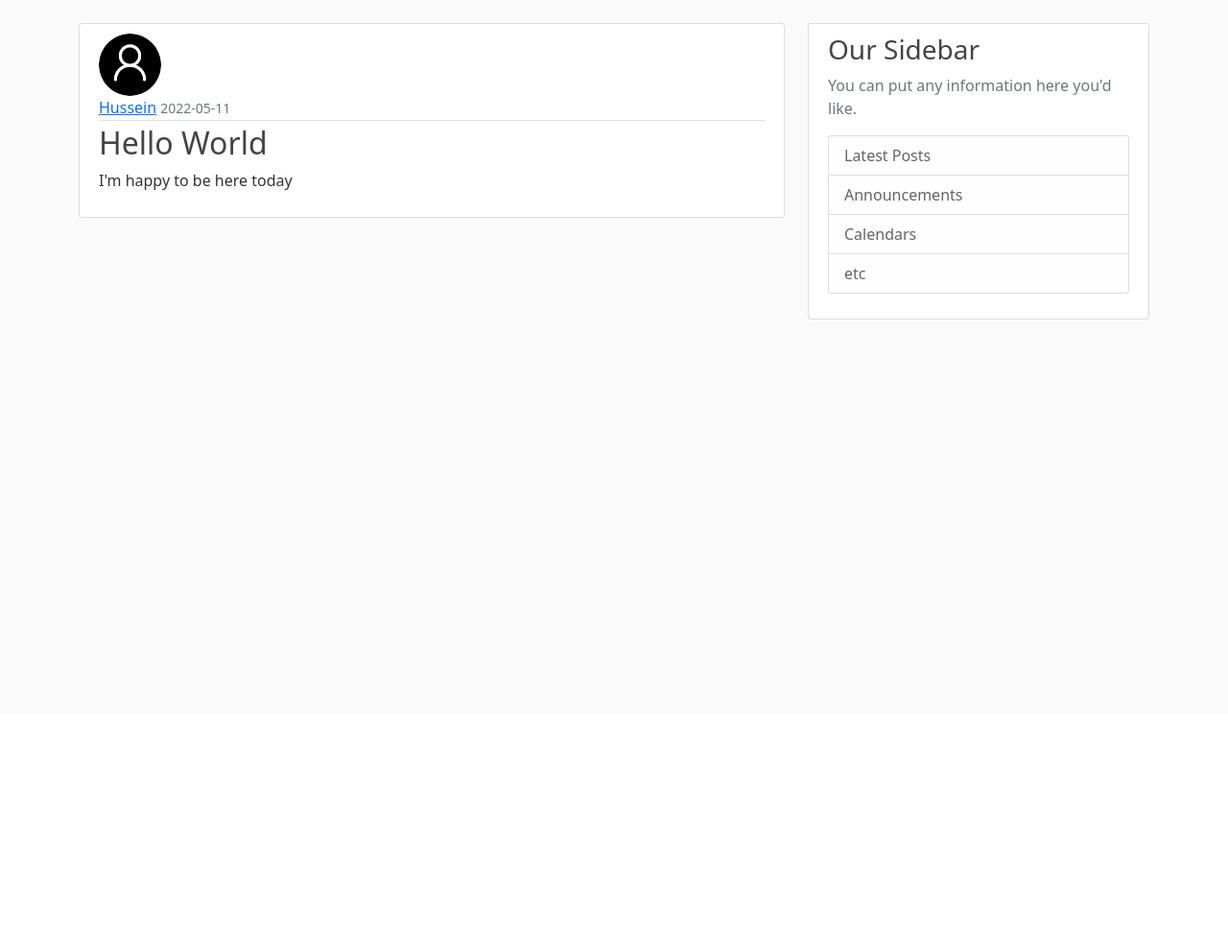
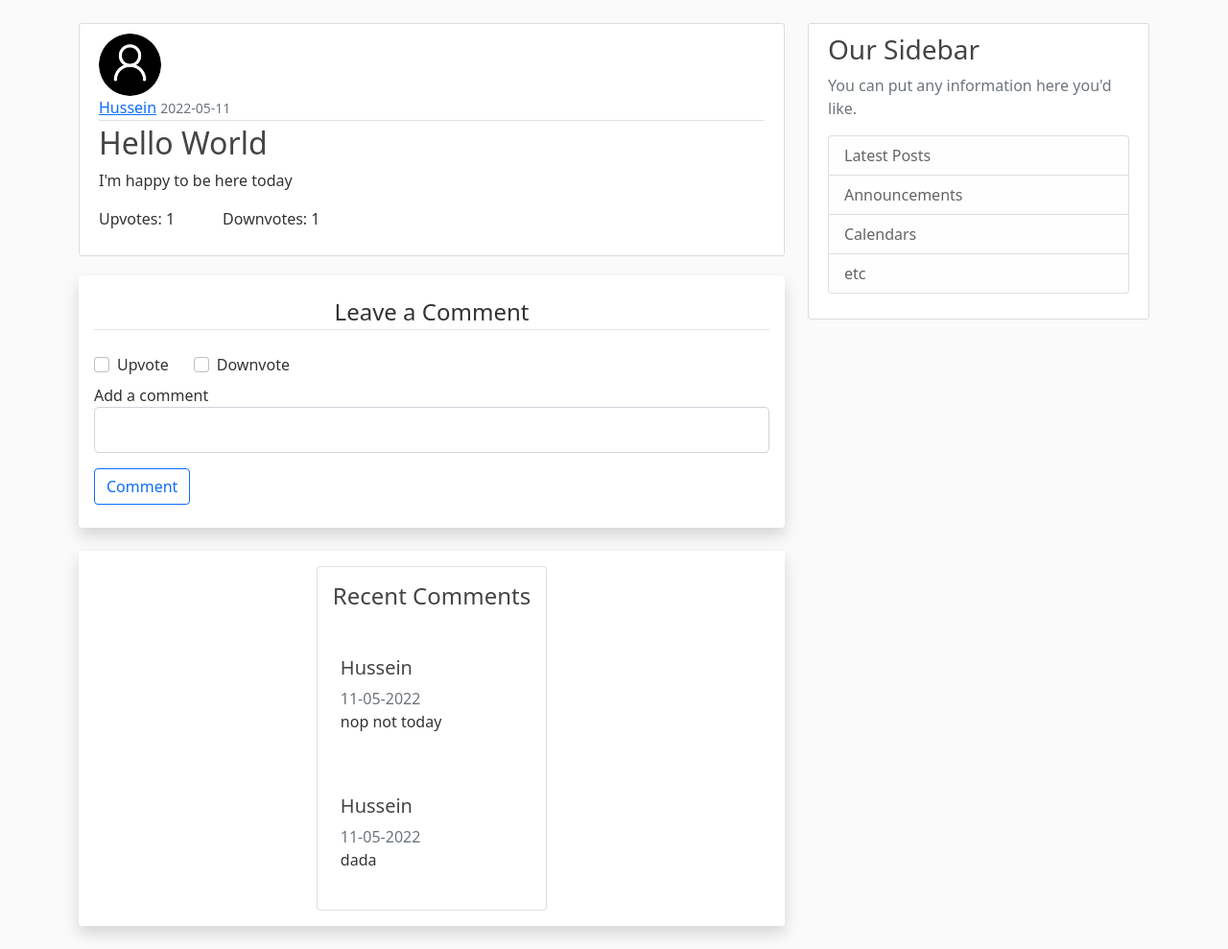
Before and after one commit to b3nzuk3/flaskApp3, a Flask app: page /post/1 in a window 1280 px wide. Shown: the part 56-1045 px from the top of the page at 96% size. Before the commit the page ends 389 px from the top, so only its background shows below. Run offline with Flask 2, Linux system fonts and the light colour scheme; data comes from the database, SQL or seed files in the repository; both versions use the stored data as it was after the commit; some libraries are stand-ins or nearby versions.

Commit message:
added comment section with updown and Downvote

```diff
--- a/flaskblog/forms.py
+++ b/flaskblog/forms.py
@@ -60,3 +60,9 @@ class PostForm(FlaskForm):
     title = StringField('Title', validators=[DataRequired()])
     content = TextAreaField('Content', validators=[DataRequired()])
     submit = SubmitField('Post')
+
+class CommentForm(FlaskForm):
+    content = StringField('Add a comment', validators=[DataRequired()])
+    upvote = BooleanField('Upvote')
+    downvote = BooleanField('Downvote')
+    submit = SubmitField('Comment')
--- a/flaskblog/routes.py
+++ b/flaskblog/routes.py
@@ -3,8 +3,8 @@ import secrets
 from PIL import Image
 from flask import render_template, url_for, flash, redirect, request, abort
 from flaskblog import app, db, bcrypt
-from flaskblog.forms import RegistrationForm, LoginForm, UpdateAccountForm, PostForm
-from flaskblog.models import User, Post
+from flaskblog.forms import RegistrationForm, LoginForm, UpdateAccountForm, PostForm, CommentForm
+from flaskblog.models import User, Post, Comments
 from flask_login import login_user, current_user, logout_user, login_required
 
 
@@ -104,10 +104,30 @@ def new_post():
         return redirect(url_for('home'))
     return render_template('new_post.html', legend ='New pitch', form=form)
 
-@app.route("/post/<int:post_id>")
+@app.route("/post/<int:post_id>" , methods=['GET', 'POST'])
 def post(post_id):
     post = Post.query.get_or_404(post_id)
-    return render_template("post.html", title = post.title, post= post)
+    comments = Comments.query.order_by(Comments.date_posted.desc()).filter_by(post_id=post_id)
+    form = CommentForm()
+    if form.validate_on_submit():
+      if form.upvote.data:
+        recent = post.likes
+        new = recent + 1
+        post.likes = new
+        db.session.commit()
+
+      if form.downvote.data:
+        recent = post.dislikes
+        new = recent + 1
+        post.dislikes = new
+        db.session.commit()
+
+      comment = Comments(content=form.content.data, user_comments= current_user, post_id=post_id)
+      db.session.add(comment)
+      db.session.commit()
+      flash('You have commented', 'primary')
+      return redirect(url_for('post', post_id=post_id))
+    return render_template('post.html', post=post, form=form, comments=comments)
 
 @app.route("/post/<int:post_id>/update", methods=['GET', 'POST'])
 @login_required
--- a/flaskblog/templates/post.html
+++ b/flaskblog/templates/post.html
@@ -9,26 +9,92 @@
       {% if post.author == current_user %}
       <div>
         <a class="btn btn-secondary btn-sm mt-1 mb-1" href="{{ url_for('update_post', post_id = post.id) }}">Update</a>
-        <button type="button" class="btn btn-danger btn-sm m-1" data-toggle="modal" data-target="#deleteModal">Delete</button>
+        <button type="button" class="btn btn-danger btn-sm m-1" data-bs-toggle="modal" data-bs-target="#exampleModal">
+          Delete
+        </button>
       </div>
       {% endif %}
     </div>
     <h2 class="article-title">{{ post.title }}</h2>
     <p class="article-content">{{ post.content }}</p>
   </div>
+  <div style="display: flex">
+    <p>Upvotes: {{post.likes}}</p>
+    <p style="margin-left: 50px">Downvotes: {{post.dislikes}}</p>
+  </div>
 </article>
+<div class="container shadow p-3 mb-4 bg-body rounded" style="max-width: 900px; margin: 20px auto">
+  <form method="POST" action="">
+    {{ form.hidden_tag() }}
+    <fieldset class="form-group mt-1 mb-2">
+      <legend class="border-bottom mb-4 text-center">Leave a Comment</legend>
+      <div class="form-check" style="display: flex">
+        <div>
+          {{ form.upvote(class="form-check-input") }} {{
+          form.upvote.label(class="form-check-label") }}
+        </div>
+        <div style="margin-left: 50px">
+          {{ form.downvote(class="form-check-input") }} {{
+          form.downvote.label(class="form-check-label") }}
+        </div>
+      </div>
+
+      <div class="form-group mt-2 mb-2">
+        {{ form.content.label(class="form-control-label") }} {% if
+        form.content.errors %} {{ form.content(class="form-control
+        form-control-lg is-invalid") }}
+        <div class="invalid-feedback">
+          {% for error in form.password.errors %}
+          <span>{{ error }}</span>
+          {% endfor %}
+        </div>
+        {% else %} {{ form.content(class="form-control form-control-lg") }} {%
+        endif %}
+      </div>
+    </fieldset>
+    <div class="form-group mt-2 mb-2">
+      {{ form.submit(class="btn btn-outline-primary") }}
+    </div>
+  </form>
+</div>
+
+<div class="container d-flex justify-content-center mt-100 mb-100 shadow p-3 mb-4 bg-body rounded" style="max-width: 900px; margin: 20px auto">
+  <div class="row">
+    <div class="col-md-12">
+      <div class="card">
+        <div class="card-body">
+          <h4 class="card-title">Recent Comments</h4>
+        </div>
+        {% for comment in comments%}
+        <div class="comment-widgets m-b-20 p-4">
+          <div class="d-flex flex-row comment-row">
+            <div class="comment-text w-100">
+              <h5>{{comment.user_comments.username}}</h5>
+              <div class="comment-footer">
+                <span class="date text-muted">{{comment.date_posted.strftime('%d-%m-%Y')}}</span>
+              </div>
+              <p class="m-b-5 m-t-10">{{comment.content}}</p>
+            </div>
+          </div>
+        </div>
+        {% endfor %}
+      </div>
+    </div>
+  </div>
+</div>
 <!-- Modal -->
-<div class="modal fade" id="deleteModal" tabindex="-1" role="dialog" aria-labelledby="deleteModalLabel" aria-hidden="true">
-  <div class="modal-dialog" role="document">
+<div class="modal fade" id="exampleModal" tabindex="-1" aria-labelledby="exampleModalLabel" aria-hidden="true">
+  <div class="modal-dialog">
     <div class="modal-content">
       <div class="modal-header">
-        <h5 class="modal-title" id="deleteModalLabel">Delete Post?</h5>
-        <button type="button" class="close" data-dismiss="modal" aria-label="Close">
-          <span aria-hidden="true">&times;</span>
-        </button>
+        <h5 class="modal-title" id="exampleModalLabel">Delete Pitch?</h5>
+        <button type="button" class="btn-close" data-bs-dismiss="modal" aria-label="Close"></button>
+      </div>
+      <div class="modal-body">
+        ...
       </div>
       <div class="modal-footer">
-        <button type="button" class="btn btn-secondary" data-dismiss="modal">Close</button>
+        <button type="button" class="btn btn-secondary" data-bs-dismiss="modal">Close</button>
         <form action="{{ url_for('delete_post', post_id=post.id) }}" method="POST">
           <input class="btn btn-danger" type="submit" value="Delete">
         </form>
```
Also changed, not shown: flaskblog/models.py (+13 -0 lines), flaskblog/site.db.
